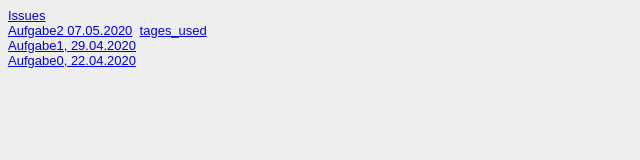
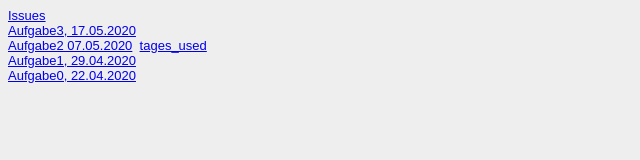
Before and after one commit to FlexiLue/GIS_SoSe_2020, a plain HTML site: page Steckbrief/steckbrief.htm in a window 1280 px wide. Shown: the whole page, without its empty margins (0-640 px from the left). Drawn offline with Linux system fonts and the light colour scheme.

Commit message:
Aufgabe 3 verlinkt

```diff
--- a/Steckbrief/steckbrief.htm
+++ b/Steckbrief/steckbrief.htm
@@ -13,6 +13,7 @@ body {
 </head>
 <body>
 	<a href="https://github.com/flexilue/GIS_SoSe_2020/issues" target="_blank">Issues</a><br>
+	<a href="https://flexilue.github.io/GIS_SoSe_2020/Aufgabe3/portfolio.htm" target="_blank">Aufgabe3, 17.05.2020</a><br>
 	<a href="https://flexilue.github.io/GIS_SoSe_2020/Aufgabe 2/portfolio.htm" target="_blank">Aufgabe2 07.05.2020</a>&nbsp;
 	<a href="https://flexilue.github.io/GIS_SoSe_2020/Aufgabe 2/tags_used.htm" target="_blank">tages_used</a><br>
 	<a href="https://flexilue.github.io/GIS_SoSe_2020/Aufgabe1/index.htm" target="_blank">Aufgabe1, 29.04.2020</a><br>
```
